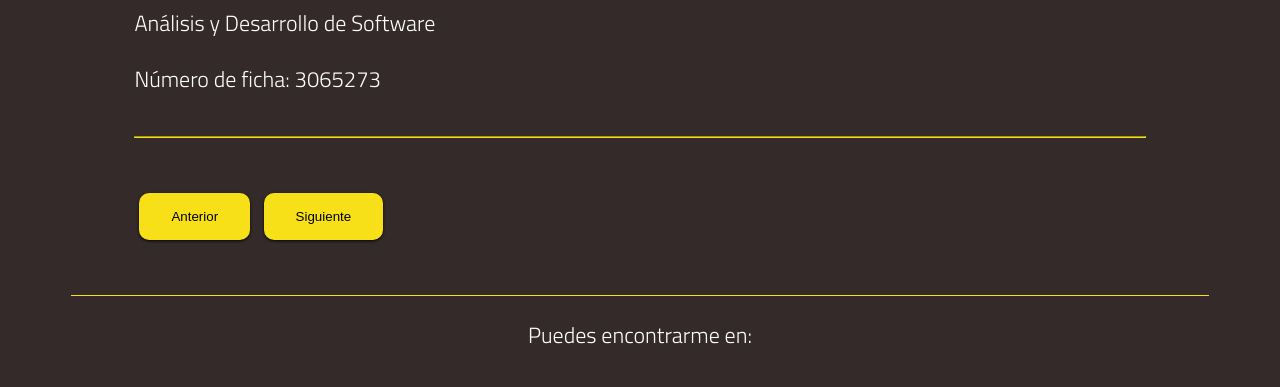
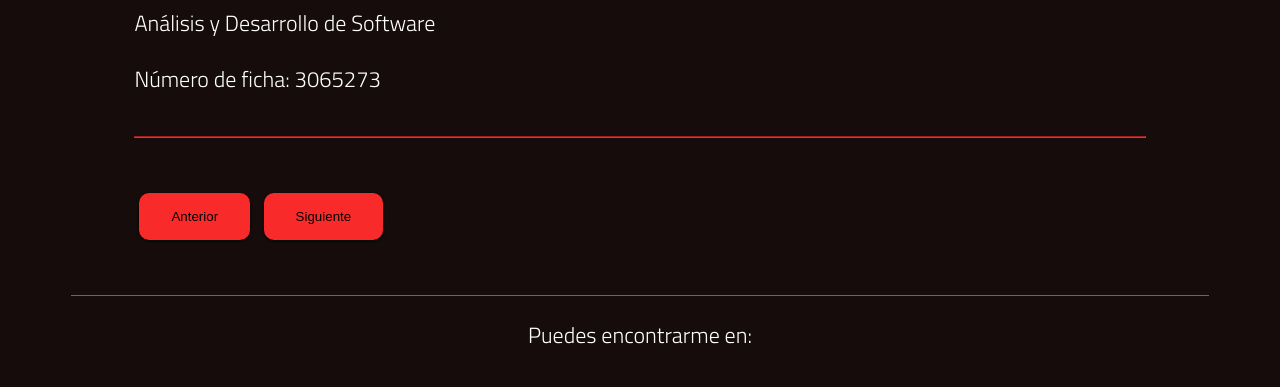
Before and after one commit to nicolas21012005/Algorithms-Javascript-Intemediate, a plain HTML site: page index.html in a window 1280 px wide. Shown: the part 417-804 px from the top of the page. Drawn offline with Linux system fonts and the light colour scheme.

Commit message:
commit_off

```diff
--- a/css/styles.css
+++ b/css/styles.css
@@ -5,7 +5,7 @@
 
 
 :root {
-    --primary-color: #f7e018;
+    --primary-color: #f82a2a;
     --secondary-color: #ffffff;
 }
 
@@ -13,7 +13,7 @@ body {
     padding: 40px 0;
     font-family: "Titillium Web", sans-serif;
     /* font-family: "Oswald", sans-serif; */
-    background: #342a2a;
+    background: #160c0c;
 }
 
 section {
```
